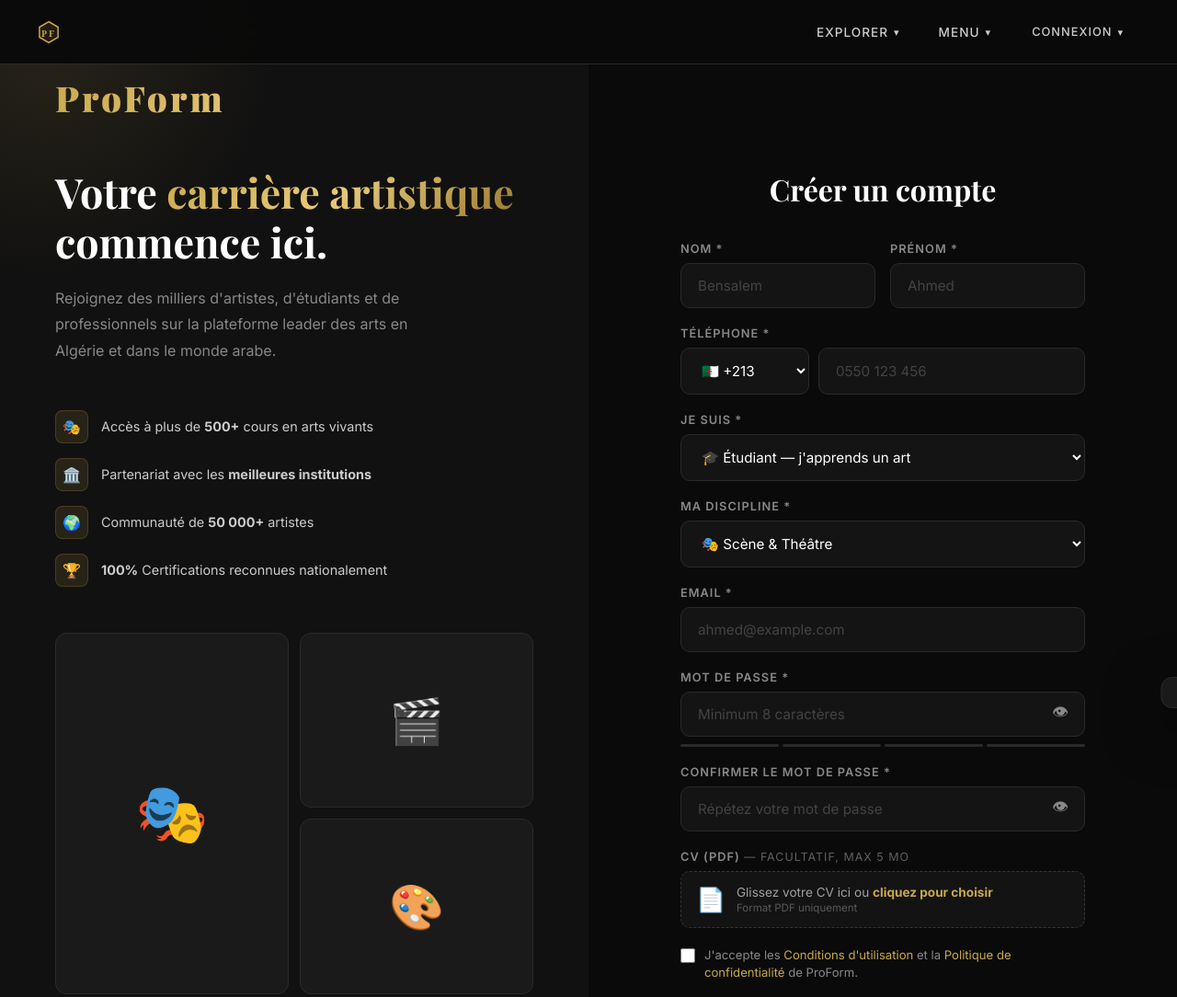
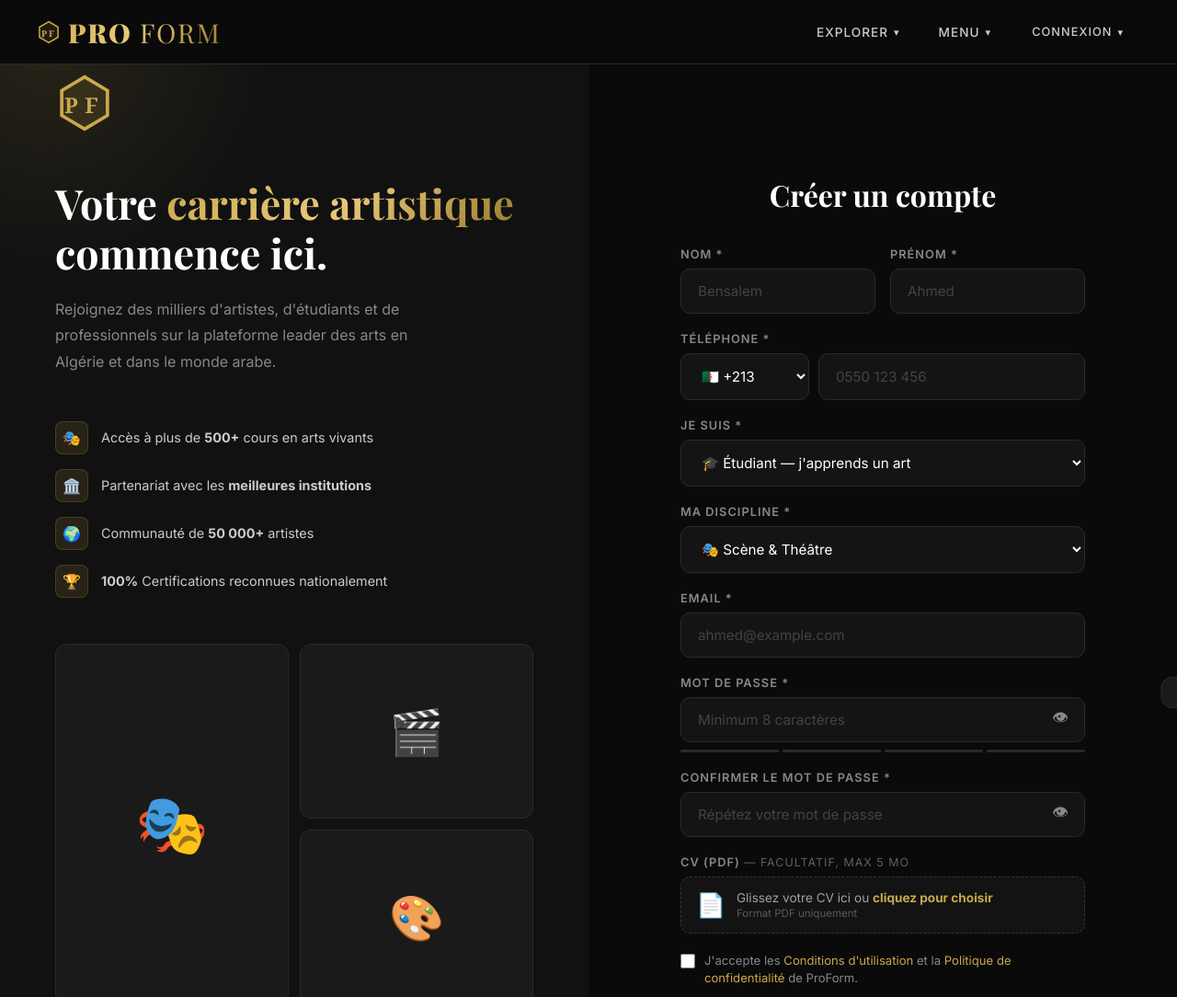
Before and after one commit to kikiben22/proform, a plain HTML site: page index.html in a window 1280 px wide. Shown: the top 1084 px of the page at 92% size. Drawn offline with nearby package versions, Linux system fonts and the light colour scheme; no server answers.

Commit message:
Restaurer le texte du logo navbar et remplacer le 2e "ProForm" (panneau gauche) par l'icône
- Navbar : texte "PROFORM" restauré à côté de l'icône
- Panneau gauche d'inscription : "ProForm" remplacé par le badge PF

```diff
--- a/index.html
+++ b/index.html
@@ -230,7 +230,7 @@
 
 <!-- ======== NAVBAR ======== -->
 <nav class="navbar">
-  <a href="index.html" class="nav-logo"><svg width="26" height="26" viewBox="0 0 26 26" xmlns="http://www.w3.org/2000/svg" style="flex-shrink:0"><polygon points="13,1.5 23.1,7.5 23.1,18.5 13,24.5 2.9,18.5 2.9,7.5" fill="rgba(201,168,76,0.12)" stroke="#C9A84C" stroke-width="1.5"/><text x="13" y="17.5" text-anchor="middle" font-size="9.5" font-weight="900" fill="#C9A84C" font-family="Georgia,serif">PF</text></svg></a>
+  <a href="index.html" class="nav-logo"><svg width="26" height="26" viewBox="0 0 26 26" xmlns="http://www.w3.org/2000/svg" style="flex-shrink:0"><polygon points="13,1.5 23.1,7.5 23.1,18.5 13,24.5 2.9,18.5 2.9,7.5" fill="rgba(201,168,76,0.12)" stroke="#C9A84C" stroke-width="1.5"/><text x="13" y="17.5" text-anchor="middle" font-size="9.5" font-weight="900" fill="#C9A84C" font-family="Georgia,serif">PF</text></svg> PRO<span>FORM</span></a>
   <ul class="nav-menu">
     <li>
       <button>Explorer <span class="arrow">▾</span></button>
@@ -295,7 +295,7 @@
 
   <!-- LEFT PANEL -->
   <div class="register-left">
-    <div class="left-logo">ProForm</div>
+    <div class="left-logo"><svg width="64" height="64" viewBox="0 0 26 26" xmlns="http://www.w3.org/2000/svg" style="display:block"><polygon points="13,1.5 23.1,7.5 23.1,18.5 13,24.5 2.9,18.5 2.9,7.5" fill="rgba(201,168,76,0.12)" stroke="#C9A84C" stroke-width="1.5"/><text x="13" y="17.5" text-anchor="middle" font-size="9.5" font-weight="900" fill="#C9A84C" font-family="Georgia,serif">PF</text></svg></div>
 
     <h1 class="left-headline" id="heroTitre">
       Votre <span class="text-gold">carrière artistique</span><br>commence ici.
```
